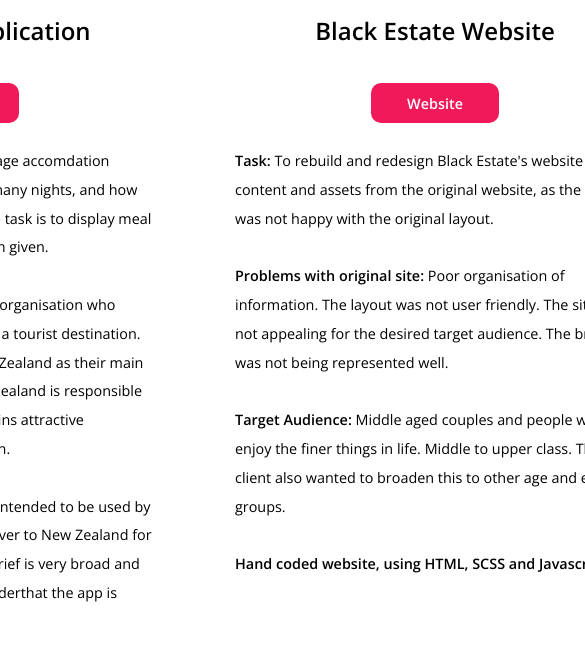
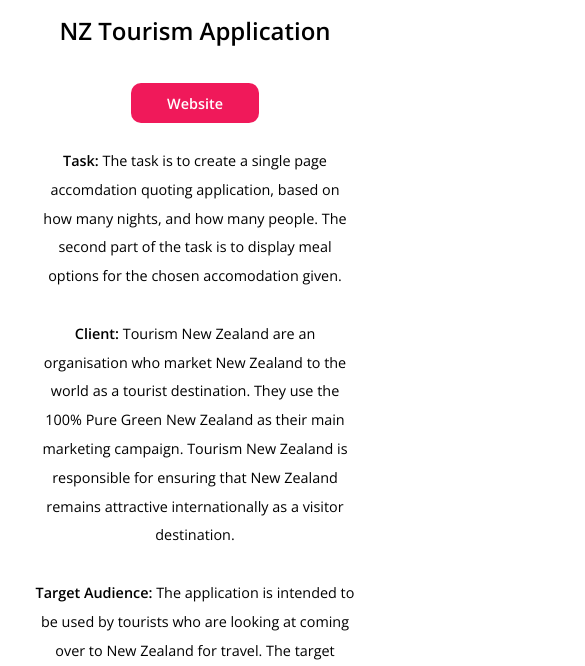
Before and after one commit to swisslewis/portfolio-temp, a plain HTML site: page web.html in a window 390 px wide. Shown: the part 610-1276 px from the top of the page, 585 px wide, since content can reach past the window. Drawn offline with nearby package versions, Linux system fonts and the light colour scheme.

Commit message:
responsive

```diff
--- a/style.scss
+++ b/style.scss
@@ -94,6 +94,7 @@
         font-size: 0.9rem;
         cursor: pointer;
         text-decoration: none;
+        background-color: white;
     }
 
     .inverse:hover {
@@ -107,6 +108,11 @@
     display: grid;
     grid-template-columns: 30rem 30rem;
     align-content: start;
+    @include tablet {
+        display: flex;
+        flex-direction: column;
+        align-items: center;
+    }
 }
 
 .project {
@@ -124,6 +130,10 @@
         width: 25rem;
         margin: 1.5rem 0 1rem;
         text-align: left;
+        @include tablet {
+            text-align: center;
+            width: 20rem;
+        }
     }
 
     .button {
```
Also changed, not shown: css/style.css, dist/css/style.min.css, 2 other files.
